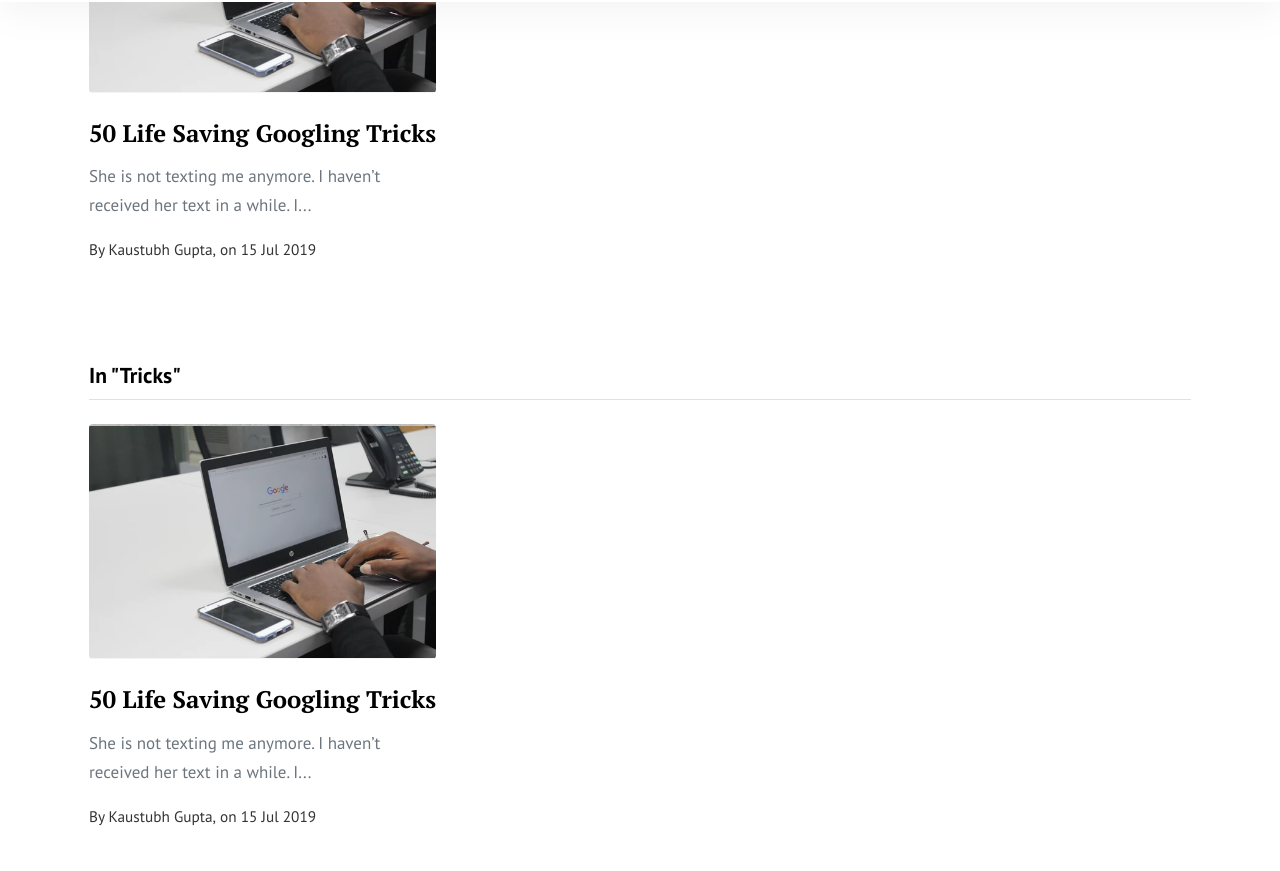
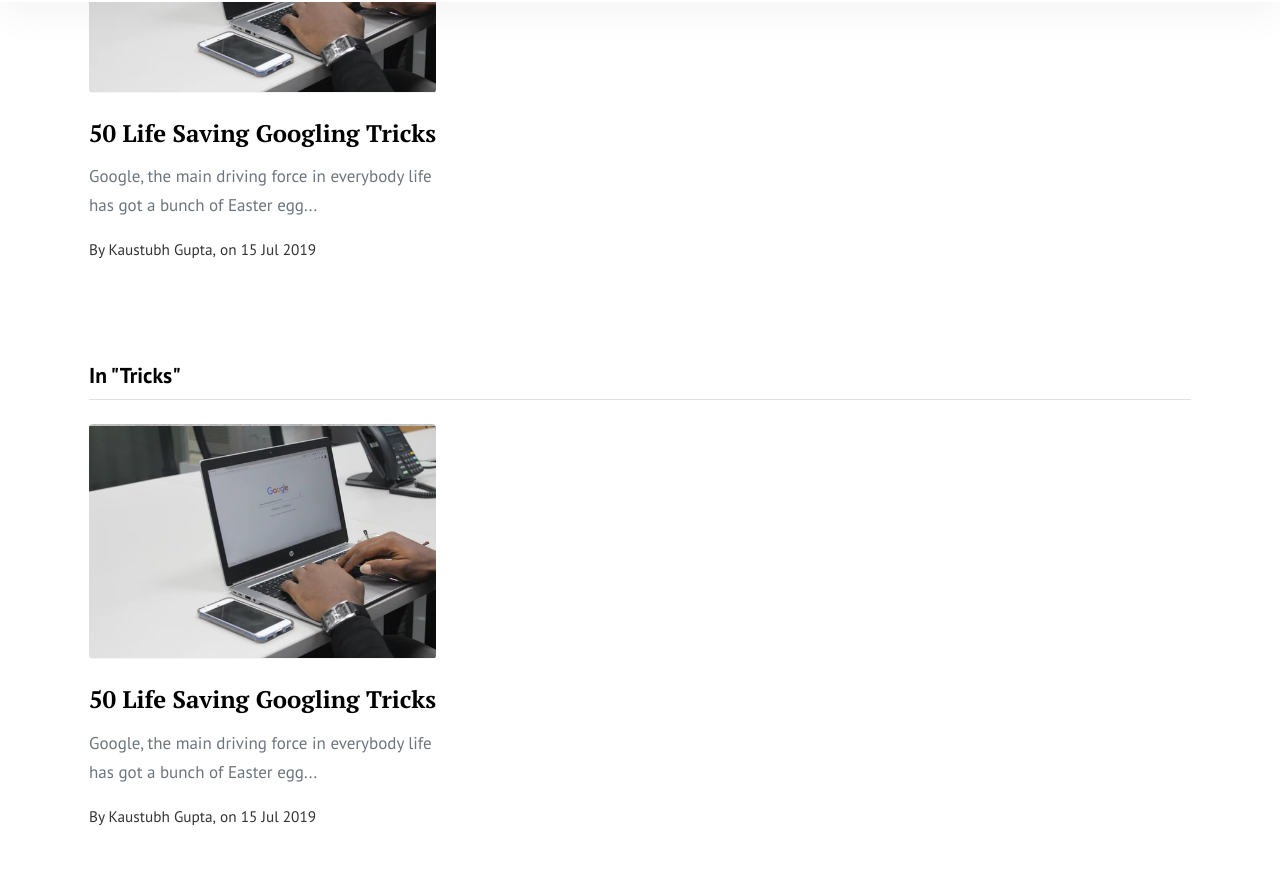
Before and after one commit to kaustubhgupta/blog, a Jekyll site: the page built from pages/categories.html, in a window 1280 px wide and 1400 px high, scrolled down 18288 px. Shown: the part 95-966 px from the top of the window. Built offline with Jekyll 4.4.1, drawn with Linux system fonts in a browser that asks for light colours; some of the changed lines change nothing that is shown; some of the changed text lies outside the part shown.

Commit message:
Update 2019-07-15-googling-tricks.md

```diff
--- a/_posts/2019-07-15-googling-tricks.md
+++ b/_posts/2019-07-15-googling-tricks.md
@@ -7,48 +7,272 @@
 comments: true
 ---
 
-> She is not texting me anymore. I haven’t received her text in a while. I am not feeling that energetic. It’s boring without smartphone. And bla-bla
-
-If you are in this situation or you are being dragged into this un-intentionally then you need to stop everything and think about this. I won’t say that I am out of context or I haven’t experienced it but I will describe how I overcome this situation and made social media as one of my strongest skill.
+Google, the main driving force in everybody life has got a bunch of Easter egg tricks which can improve your searching speed and make you Hacker man/Hacker girl. These are various methods of accessing specific type of content. These tricks can be used both in Android device and desktop (Some of them are android specific). All the tricks are tried and well tested by me. Let’s jump straight into these: (Wait till the end for bonus trick !)
 
 
-It all started when I realized that I can’t live with my phone anymore. Leaving my phone for few hours would make me cranky. I decided to find out why this is happening to me? What’s happening was I am not interacting with the outer world any more. I was confined to the small world of me and my smartphone.
+
+1. Search for keywords in page titles
+
+Example: intitle: hacking
 
 
-After analyzing the situation, I found that I am too much addicted to social media apps like WhatsApp, Facebook and Instagram that I was hardly talking to anyone even with my roommate. So, I decided to give myself a test and decided to leave all social media for one week and analyse the difference. I restricted internet access for all my social media apps. I thought that this would be great idea and I could focus on my studies but I was shocked that leaving my phone for 30 minutes was a disaster for me. I was checking my phone every 5 minutes for new notifications but as I restricted internet usage, it blocked every time. I was broken from inside that I could not leave social media for at-most 30 minutes only!
+2. Search for phrases in page titles
+
+Example: allintitle: get twitter followers
 
 
-I was really frustrated with myself and got in a bad conversation with my roommate (I never told him the reason but now he will get to know the why part). After relaxing myself for 4-5 hr, I eventually slept and woke up late in the morning. But I totally gave up on myself and decided I can’t do this anymore. So, I was forced myself to come back and when I activated internet, around 2000 notifications popped up! I was bound stuck. I was literally feeling that just throw the phone and sleep again. That’s what I did! (I threw phone on table). In the afternoon, when I came back from college and activated internet, around 300 notifications popped up. At this stage, I decided to resolve this issue. So, I went through each and every notification carefully and found a way to tackle my problem. One of the obvious ways was to uninstall all of these and keep the important one.
+3. Search for keywords in blog post titles
+
+Example: inblogtitle: tricks
 
 
-Most of the people think this way and I was also thinking the same way but before doing this, I was randomly watching some YouTube videos and I suddenly a video popped (title and channel I don’t remember) but it changed the way I think. Basically, the girl was talking about how social media changed her life. Being curious I watched the whole video and I realized that I can turn my social media addiction into my goodwill. I removed unnecessary things from these platforms and tried to explore the good side of it.
+4. Search for phrases in blogpost titles
+
+Example: allinblogtitle: get facebook friends
 
 
-One of the best things that happened to me was I joined a community called Digit Squad which is an online community where people like me are mad about technology and want to share their thoughts on every new launch and want other people opinions. The shocking part is that I got to know about this community through FACEBOOK! At this time, my faith in social media restored. I gave the entrance test and luckily, I got selected. I would talk in the community the whole day and I was pretty happy with my decision. Then there were some people discussing about blogging and stuff. To be honest, I heard this terminology many times but didn’t know the meaning. I asked them to explain all about it. I got a pretty good response from them and on 20th Feb 2019 I published my first blog.
+5. Search for keywords in page text
+
+Example: intext: hacking
 
 
-The first blog was full of mistakes and I took all feedback in a very positive manner. Second article was released and this time it was a hit. I got so many good wishes for future articles. And the journey continued until I realised that my interest is loosing as I was not getting a good response in terms of views. Then one of my friends asked me, “oye aab tu article ni likh rha kya hogya?” I don’t know that the sender know that this message gave me a little hope that people really read my articles and they want me to write. I was pumped up and wrote another article within 2 hour and uploaded it at the same time. That’s how I started blogging and now I am pretty good at it. The biggest achievement was that I was invited for SoDelhi Blogger conference which gathers 2000+ bloggers from all over India. It is covered by whole media.
+6. Search for phrases in page text
+
+Example: allintext: how a network work
 
 
-Another thing I want to share is that being part of Digit community gave me opportunities to explore new gadgets and that happened at Digit Squad Tech Day (click here to read my experience).
+7. Search for exact matches
+
+Example: “social media posting schedule” infographic
 
 
-There are so many things that I explored using social media and some big surprises are also coming so stay tuned for that 😊. I want to just thank each and everyone who supported my decisions and listened to my shit when I was too low. I want to give some tips and advice to my readers on how to use social media a better way: (I am not an expert but its based on what I have learnt)
+8. Search for keywords in anchor tests
+
+Example: inanchor: snapchat
 
 
-1. Follow right people: It may sound harsh but try to avoid people which you think are wasting your time. Now I am not saying that just cut-off conversations with them or totally boycott them. All I am saying is that if you have a feeling that this guy/girl is wasting my time then try not to waste much time with them.
+9. Search for phrases in anchor tests
+
+Example: allinanchor: Instagram marketing trick
 
 
-2. Follow right pages: You all will agree to this that Instagram has lot of adult content meme pages which we all enjoy (Eventually I enjoyed them too but now I have unfollowed them) but It changes the way you think about a problem and changes our perspective towards life. It may sound disturbing to you but it’s a fact. So, you should follow pages that actually give you knowledge about your field. Again, I am not saying to ignore them but spend the least amount of time on these things.
+10. Search for keywords in URLs
+
+Example: inurl: hacking
 
 
-3. Be active about surrounding evens: Whenever I go to any event, my friends always ask,” How you get to know about these events?” my simple answer is social media. What you search on internet, what are your interest are key basis of recommendation system of any social media platform. If you are liking technology related post, if you are highly interested on fashion trends then platform like Facebook will give you suggestions about nearby events.
+11. Search for phrases inURLs
+
+Example: allinurl:how to get more sales
 
 
-> At the end you are the master of your life – a famous quote
+12. Search for content by a specific author
 
-I want to amend this and say:
+Example: allinpostauthor: kaustubh gupta
 
-> You are master of your social media and not someone else- yeh apun ka original hai 😊 😊
 
-Thanks everyone! 😊
+13. Search for words near each other
+
+Example: marketing AROUND(6) ecommerce
+
+
+14. Search for phrases near each other
+
+Example: “content marketing” AROUND(6) “ecommerce strategy”
+
+
+15. Search for synonyms
+
+Example: birthday party -décor
+
+
+16. Search for alternative TLDs (top-level domains)
+
+Example: site: ebay*-site:ebay.com
+
+
+17. Search for a phone number
+
+Example: phonebook: Anmol
+
+
+18. Search for a movie
+
+Example: movie: Kapoor and sons
+
+
+19. Search specific types of domains
+
+Example: site: .gov
+
+
+20. Search for multiple specific types of domains
+
+Example: healthcare site: gov
+
+
+21. Search for hashtags
+
+Example: #blogger
+
+
+22. Search using a range of numbers
+
+Example: dell laptops $400-$600
+
+
+23. Search within a date range
+
+Example: ecommerce strategies daterange: 24/12/2014- 24/12/2018
+
+
+24. Search a specific site
+
+Example: kaustubhgupta.com maharaja
+
+
+25. Search related sites
+
+Example: related: theverge
+
+
+26. Search maps
+
+Example: map: Uganda
+
+
+27. Get Google to “fill in the blank”
+
+Example: drove my chavy to the levee but the leeve was*
+
+
+28. Get more information about a website
+
+Example: info: google.com
+
+
+29. Get a definition
+
+Example: define: hacking
+
+
+30. Get the weather
+
+Example: weather: Delhi
+
+
+31. Get words
+
+Example: facebook marketing tips -hootsuite
+
+
+32. Exclude multiple
+
+Example: facebook marketing tips -hootsuite -bufferap
+
+
+33. Exclude exact phrases
+
+Example: facebook marketing tips -“facebook contacts”
+
+
+34. Exclude multiple phrases
+
+Example: facebook marketing tips –“facebook contacts”-“facebook ads”
+
+
+35. Exclude subdomains
+
+Example: site: digitialmarkerter.com -inurl:www
+
+
+36. Include words
+
+Example: email marketing platforms reviews+ expenditure
+
+
+37. Include phrases
+
+Example: how to get more followers+” Instagram live”
+
+
+38. Use an AND command
+
+Example: ecommerce AND shopify
+
+
+39. Use a customized AND command
+
+Example: “Instagram marketing” AND “pinterest marketing”
+
+
+40. Use an OR command
+
+Example: ecommerce platform shopify OR magento
+
+
+41. Use a customized OR command
+
+Example: “content marketing” OR “social media marketing”
+
+
+42. Use an alternative to OR command
+
+Example: social media marketing Instagram | Facebook
+
+
+43. Identify pages that are not secure
+
+Example: site: ebay.com -inurl:https
+
+
+44. Identify unnecessary text files
+
+Example: site: yoursite.com filetype:txt -inurl:robots.txt
+
+
+45. See cached version of website
+
+Example: cache: theverge.com
+
+
+46. Narrow your search to a specific location
+
+Example: vegan bakery loc:New York city
+
+
+47. Track stocks
+
+Example: stocks: Maruti
+
+
+48. Restrict results to a particular news source
+
+Example: health care source: politico
+
+
+49. Use Google as a calculator
+
+Example: in:mph in the speed of light
+
+
+50. Search by filetype
+
+Example: inboud: marketing filetype:pdf
+
+
+Time for bonus trick:
+
+index of  "anything" - it gives you indexed pages of the title provided. It is the master trick as anything can be viewed, downloaded or loaded available on the servers.
+
+
+Example: index of movies 2019
+
+![image](https://user-images.githubusercontent.com/43691873/124563937-23921380-de5e-11eb-9c18-8ed7782a3173.png)
+
+As you can see, all links are cached and now clicking on any of them automatically starts downloading that particular file
+
+All the tricks mentioned may not work all the time but they are handy in situation where one needs to find a specific section of web.
+
+
+Happy Googling!
```
